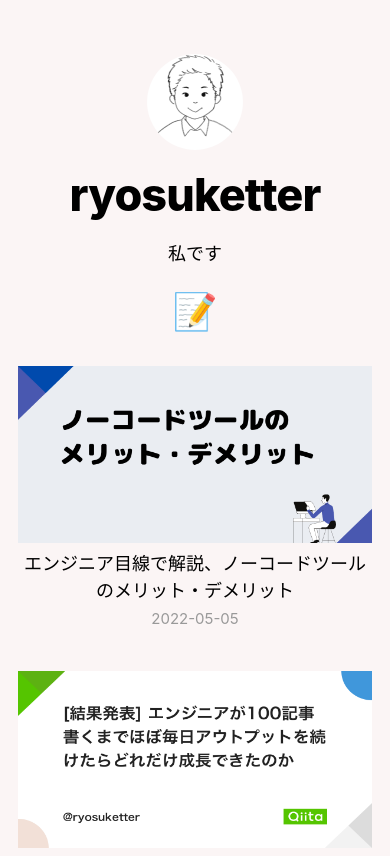
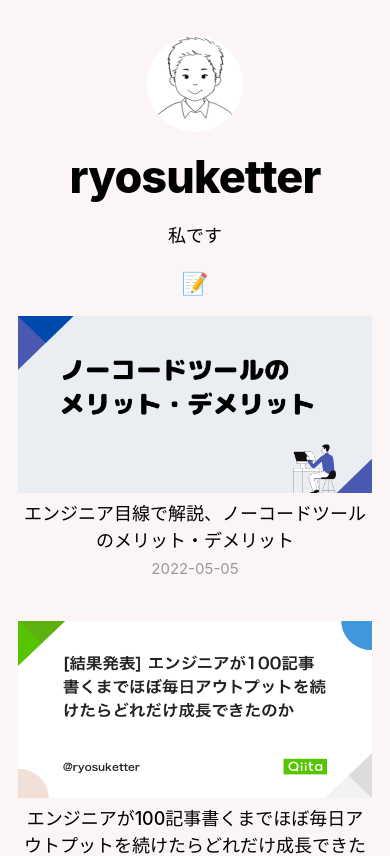
Before and after one commit to ryosuketter/nextjs-blog, a Next.js app: page / in a window 390 px wide. Shown: the top 856 px of the page. Built offline with nearby package versions, Linux system fonts and the light colour scheme.

Commit message:
fix: markup and styles

```diff
--- a/components/Layout.js
+++ b/components/Layout.js
@@ -37,7 +37,7 @@ const Layout = ({ children, home }) => {
                 className={utilStyles.borderCircle}
               />
             </Link>
-            <h1 className={utilStyles.heading2Xl}>{name}</h1>
+            <p className={utilStyles.headingLg}>{name}</p>
           </>
         )}
       </header>
--- a/components/layout.module.css
+++ b/components/layout.module.css
@@ -2,6 +2,12 @@
   max-width: 1000px;
   padding: 0 1rem;
   margin: 3rem auto 6rem;
+}
+
+@media screen and (max-width: 600px) {
+  .container {
+    margin: 2rem auto;
+  }
 }
 
 .header {
--- a/styles/utils.module.css
+++ b/styles/utils.module.css
@@ -15,11 +15,23 @@
   margin: 1rem 0;
 }
 
+@media screen and (max-width: 600px) {
+  .headingXl {
+    font-size: 1.6rem;
+  }
+}
+
 .headingLg {
   font-size: 2rem;
   line-height: 1.4;
   margin-top: 0;
   font-weight: 500;
+}
+
+@media screen and (max-width: 600px) {
+  .headingLg {
+    font-size: 1.2rem;
+  }
 }
 
 .headingMd {
```
